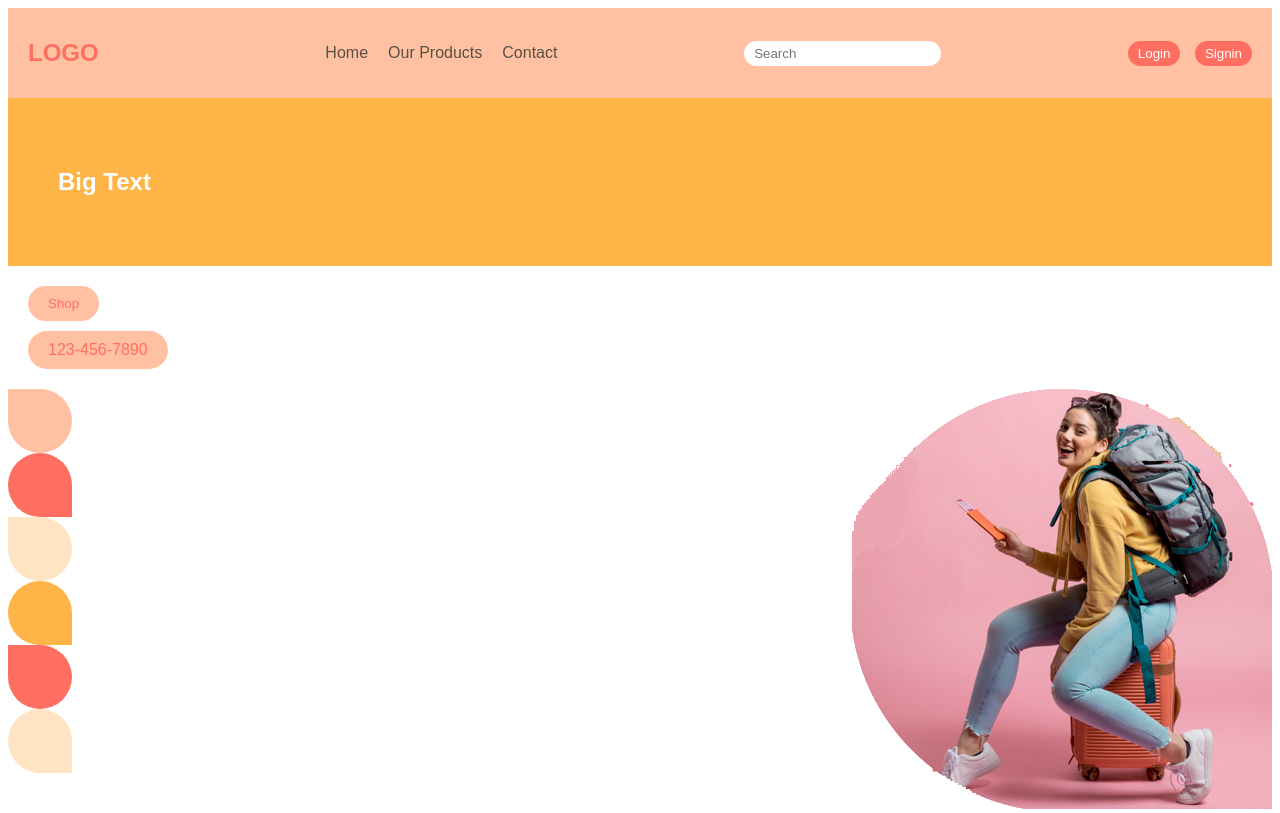
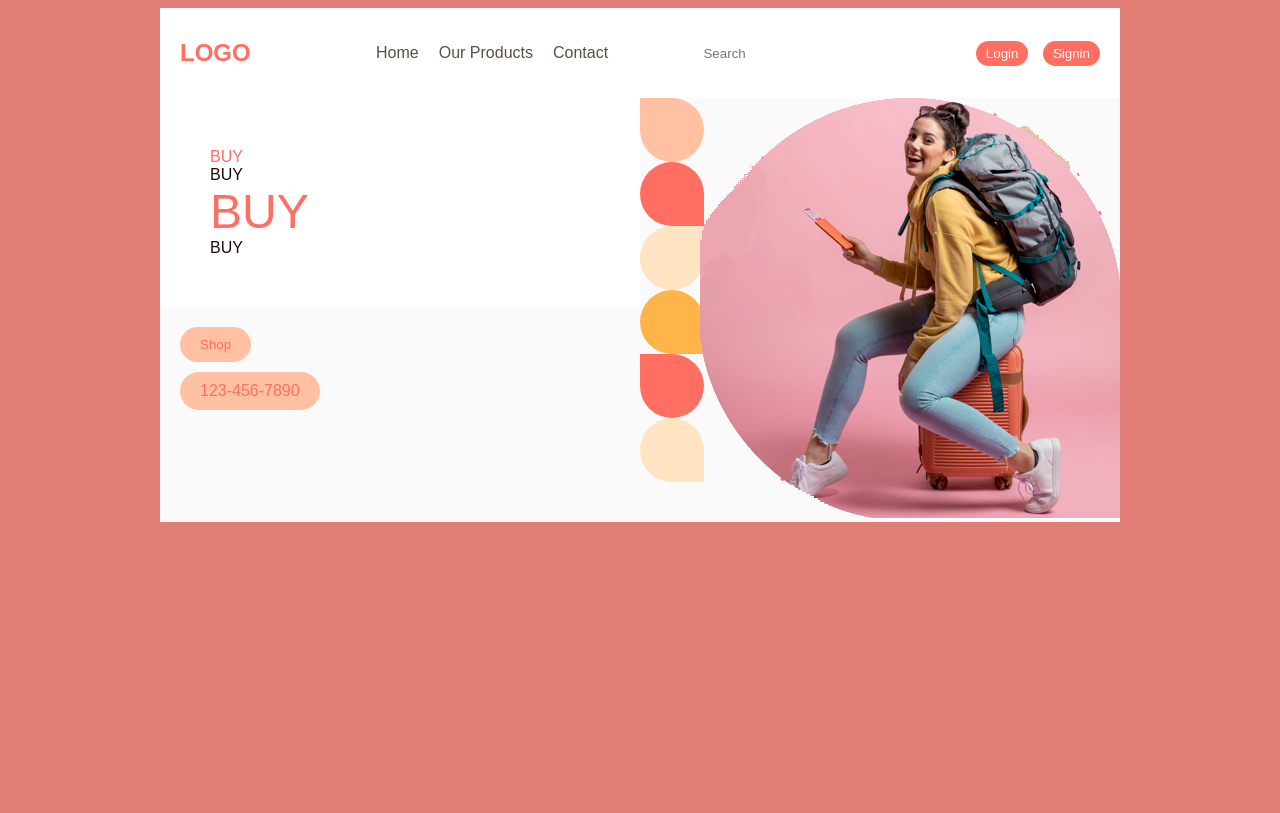
Before and after one commit to deejai/Fashion-Website, a plain HTML site: page index.html in a window 1280 px wide. Drawn offline with Linux system fonts and the light colour scheme.

Commit message:
progress

```diff
--- a/index.html
+++ b/index.html
@@ -1,7 +1,7 @@
 <!DOCTYPE html>
 <html>
   <head>
-    <link rel="stylesheet" type="text/css" href="style.css">
+    <link rel="stylesheet" type="text/css" href="style/style.css">
     <title>Your Fashion Website</title>
   </head>
   <body>
@@ -23,22 +23,29 @@
       </div>
     </header>
     <main>
+      <div id="content-column-left" class="content-column">
         <section id="pitch">
-        <h1>Big Text</h1>
+          <div style="color: #FF6F61">BUY</div>
+          <div style="color: #1e0b09">BUY</div>
+          <div style="font-size: 3em; color: #FF6F61">BUY</div>
+          <div style="color: #1e0b09">BUY</div>
         </section>
         <section id="call-to-action">
           <button>Shop</button>
           <a href="tel:1234567890">123-456-7890</a>
         </section>
+      </div>
+      <div id="content-column-right" class="content-column">
         <section id="image-feature">
           <img src="test-image-1.png">
         </section>
         <div class="teardrop-topleft bg-peach"></div>
         <div class="teardrop-botright bg-pink"></div>
-      <div class="teardrop-topleft bg-beige"></div>
+        <div class="teardrop-topright bg-beige"></div>
         <div class="teardrop-botright bg-orange"></div>
         <div class="teardrop-topleft bg-pink"></div>
         <div class="teardrop-botright bg-beige"></div>
+      </div>
     </main>
   </body>
 </html>
--- a/style.css
+++ b/style/style.css
@@ -4,6 +4,7 @@
 
 body {
   font-family: Arial, sans-serif;
+  background-color: rgb(225, 126, 117);
 }
 
 header {
@@ -11,7 +12,9 @@ header {
   justify-content: space-between;
   align-items: center;
   padding: 20px;
-  background-color: #FFC1A1; /* nude */
+  background-color: #ffffff; /* nude */
+  width: 60em;
+  margin: auto;
 }
 
 #logo {
@@ -47,7 +50,7 @@ nav ul li a {
 }
 
 #pitch {
-  background-color: #FFB447; /* orange */
+  background-color: #ffffff;
   color: white;
   padding: 50px;
   text-align: left;
@@ -133,3 +136,19 @@ nav ul li a {
   border-bottom-right-radius: 0em;
   border-bottom-left-radius: 5em;
 }
+
+main {
+  display: flex;
+  flex-direction: row;
+  width: 100%;
+  justify-content: center;
+}
+
+.content-column {
+  /* flex-grow: 1; */
+  justify-content: space-around;
+  min-width: 30em;
+  max-width: 40em;
+  min-height: 400px;
+  background-color: rgb(250, 250, 250);
+}
```
Also changed, not shown: inspiration-wireframe.jpg (added). Lines whose indentation alone changed are shown as unchanged.
